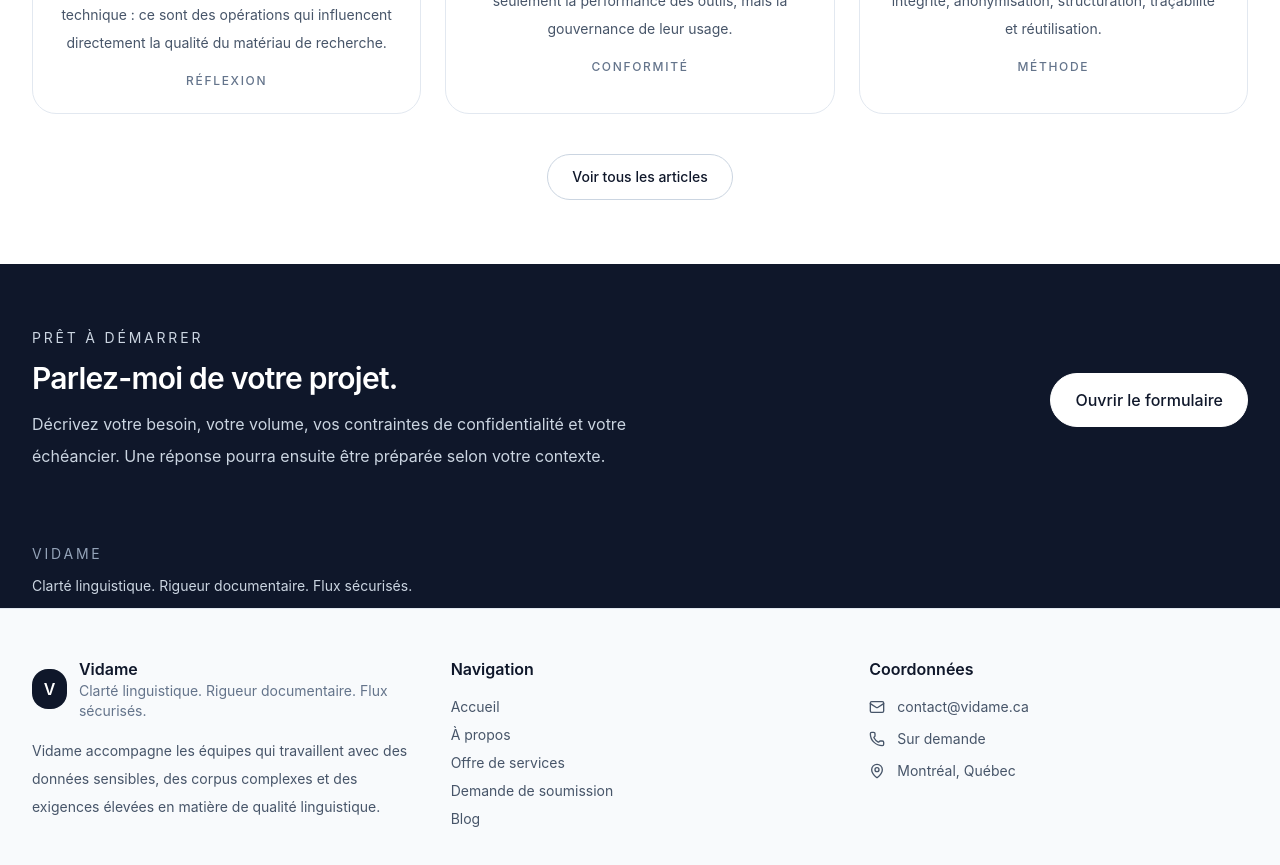
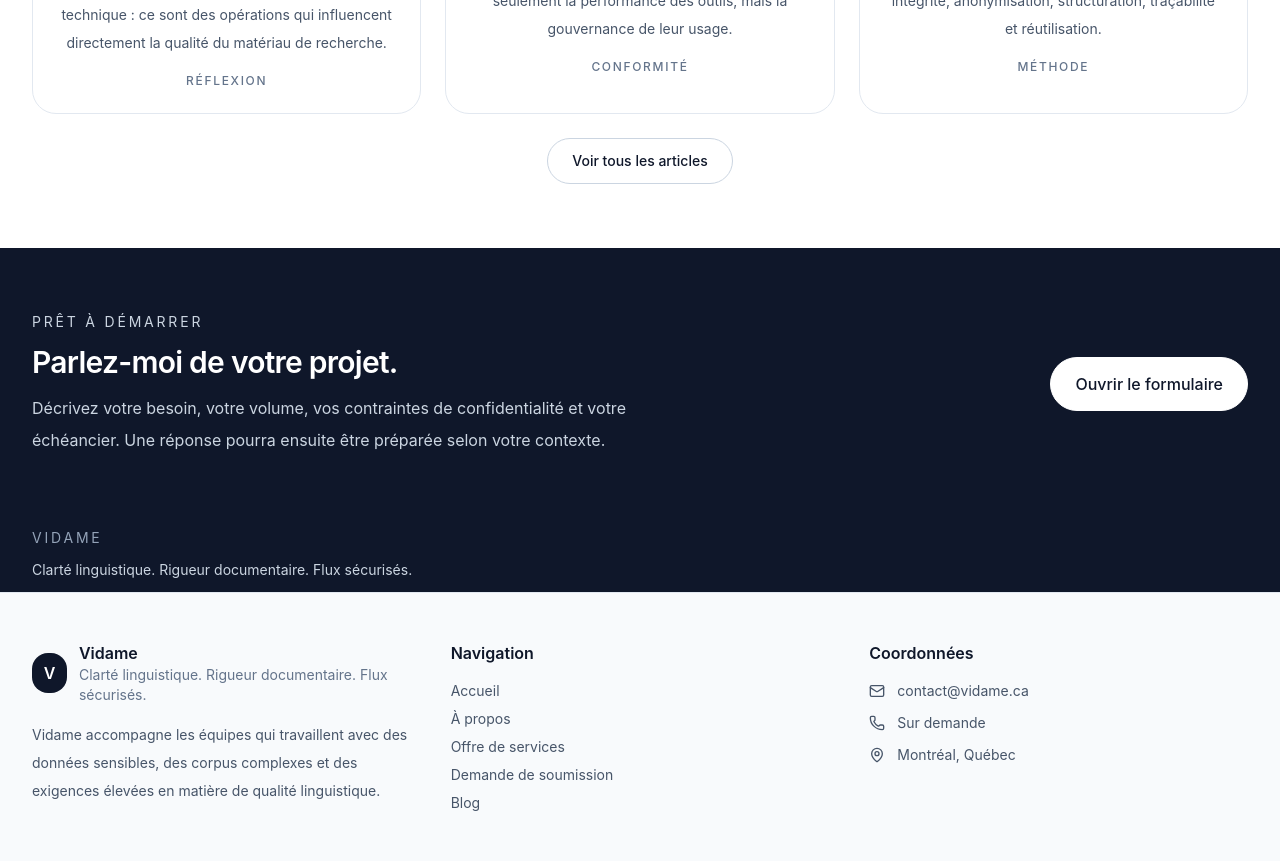
Before and after one commit to momopro21/vidame-recherche, a React (Vite) app: page / in a window 1280 px wide. Shown: the part 4000-4865 px from the top of the page. Built offline with nearby package versions, Linux system fonts and the light colour scheme; the HTML template or start-up script is replaced by a standard one.

Commit message:
Update App.tsx

```diff
--- a/src/App.tsx
+++ b/src/App.tsx
@@ -667,7 +667,7 @@ function Accueil({ setPage }: { setPage: (page: string) => void }) {
     </button>
   </div>
 
-  <div className="mt-10 flex justify-center">
+  <div className="mt-6 flex justify-center">
     <button
      type="button"
       onClick={() => setPage("blog")}
```
